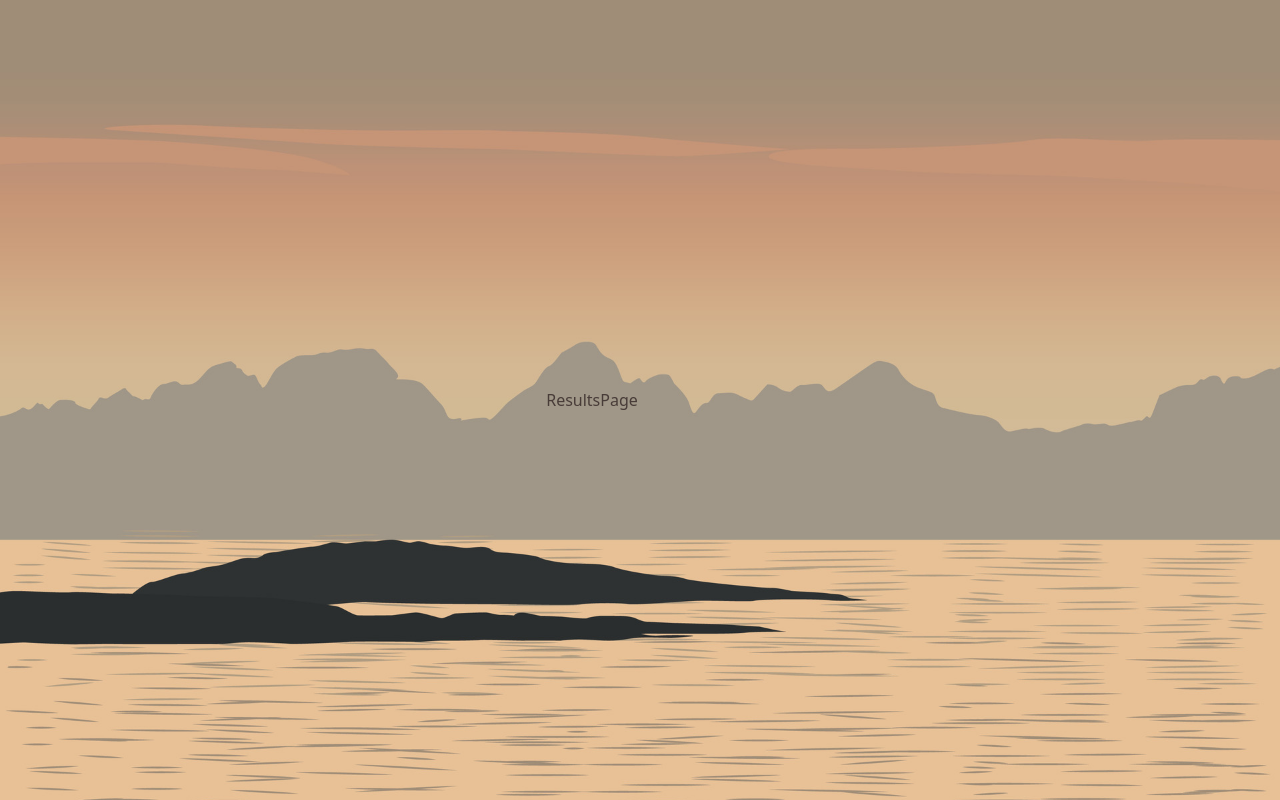
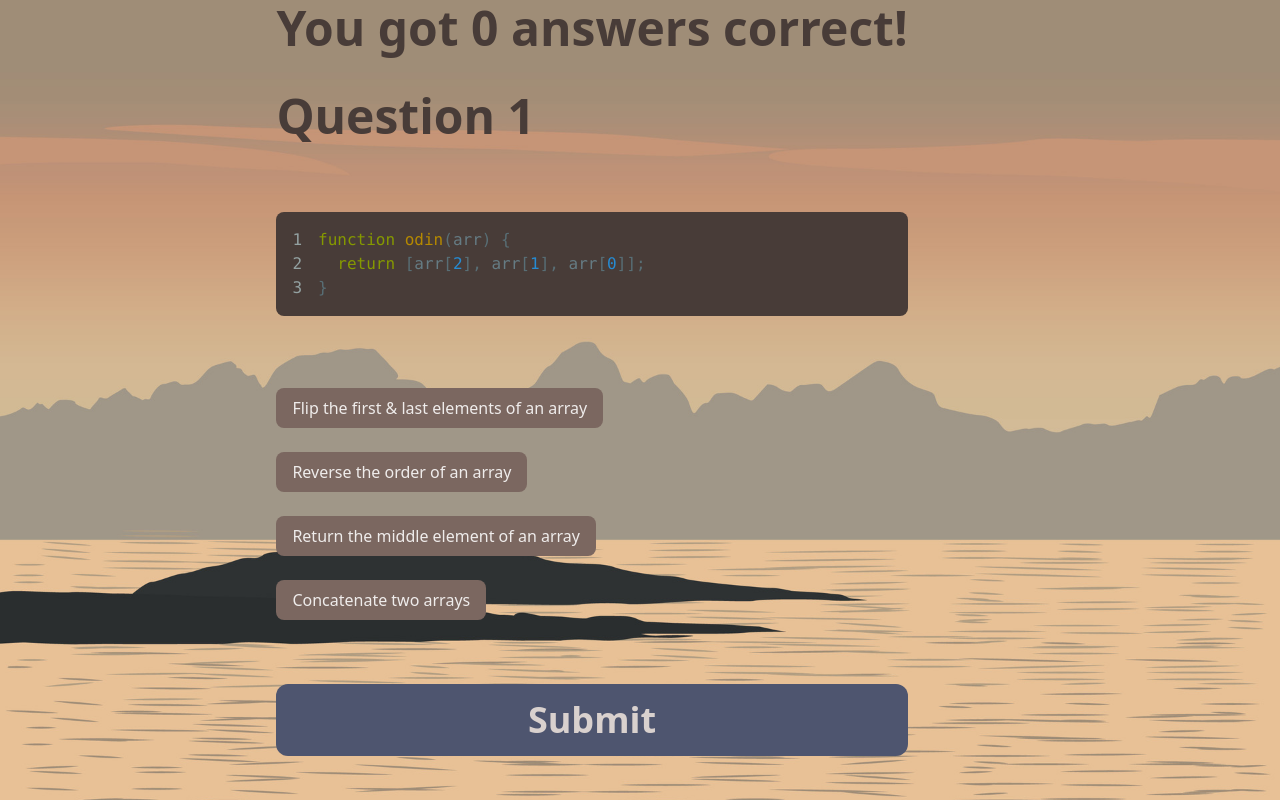
Before and after one commit to JoleneKearse/runic-code, a React (Vite) app: page /results in a window 1280 px wide. Built offline with nearby package versions, Linux system fonts and the light colour scheme.

Commit message:
chore: display defeated questions

```diff
--- a/src/App.jsx
+++ b/src/App.jsx
@@ -5,15 +5,16 @@ import QuizPage from "./pages/QuizPage";
 import ResultsPage from "./pages/ResultsPage";
 
 function App() {
+  const [quizOver, setQuizOver] = useState(false);
   const [correctAnswers, setCorrectAnswers] = useState(0);
-  console.log(correctAnswers);
+  const [userChoices, setUserChoices] = useState([]);
 
   return (
     <main className="min-h-screen md:w-5/6 lg:w-3/5 xl:ms-52 mx-auto flex flex-col justify-center items-center">
       <Routes>
         <Route path="/" element={<HomePage />} />
-        <Route path="/quiz" element={<QuizPage setCorrectAnswers={setCorrectAnswers} />} />
-        <Route path="/results" element={<ResultsPage correctAnswers={correctAnswers} />} />
+        <Route path="/quiz" element={<QuizPage setQuizOver={setQuizOver} setCorrectAnswers={setCorrectAnswers} setUserChoices={setUserChoices} quizOver={quizOver} userChoices={userChoices} />} />
+        <Route path="/results" element={<ResultsPage correctAnswers={correctAnswers} userChoices={userChoices} quizOver={quizOver} />} />
       </Routes>
     </main>
   )
--- a/src/components/Code.jsx
+++ b/src/components/Code.jsx
@@ -1,7 +1,5 @@
 import { Prism as SyntaxHighlighter } from "react-syntax-highlighter";
 import { solarizedlight } from "react-syntax-highlighter/dist/esm/styles/prism";
-
-import { questions } from "../data/data";
 
 const Code = ({ code }) => {
   const customStyle = {
--- a/src/components/MultipleChoice.jsx
+++ b/src/components/MultipleChoice.jsx
@@ -1,15 +1,22 @@
-const MultipleChoice = ({ choices, setCorrectAnswers, correctAnswerIndex }) => {
+const MultipleChoice = ({ choices, setCorrectAnswers, correctAnswerIndex, userChoices, setUserChoices, quizOver, currentQuestion }) => {
   const handleQuestionClick = (index) => {
     if (index === correctAnswerIndex) {
       setCorrectAnswers((prev) => prev + 1);
-    }
+    };
+    setUserChoices((prev) => [...prev, index]);
   };
+  const determineCorrectChoice = (index) => {
+    if (!quizOver) return "bg-neutral-800";
+    if (index === correctAnswerIndex) return "bg-accent-pink";
+    if (userChoices[currentQuestion] === index && index !== correctAnswerIndex) return "bg-accent-red";
+    return "bg-neutral-800";
+  }
   return (
     <ol className="flex flex-col gap-6 text-left">
       {choices.map((choice, index) => (
         <li key={index}>
           <button
-            className="bg-neutral-800 text-neutral-100 py-2 px-4 rounded-lg"
+            className={`bg-neutral-800 text-neutral-100 py-2 px-4 rounded-lg ${determineCorrectChoice(index)}`}
             onClick={() => handleQuestionClick(index)}
           >
             {choice}
--- a/src/components/QuestionContainer.jsx
+++ b/src/components/QuestionContainer.jsx
@@ -5,25 +5,57 @@ import Code from "./Code";
 import MultipleChoice from "./MultipleChoice";
 import Button from "./Button";
 
-const QuestionContainer = ({ setCorrectAnswers }) => {
+const QuestionContainer = ({ setCorrectAnswers, userChoices, setUserChoices, setQuizOver, quizOver }) => {
   const [currentQuestion, setCurrentQuestion] = useState(0);
   const navigate = useNavigate();
+  const getButtonText = () => {
+    if (currentQuestion !== 9 && !quizOver) {
+      return "Submit";
+    } else if (!quizOver) {
+      return "Get my score!";
+    } else if (currentQuestion !== 9 && quizOver) {
+      return "Go again?"
+    } else {
+      return "Next!";
+    }
+  };
+
   const handleClick = () => {
+    if (quizOver && currentQuestion === 9) {
+      setQuizOver(false);
+      setCurrentQuestion(0);
+      setCorrectAnswers(0);
+      setUserChoices([]);
+      navigate("/quiz");
+    }
     if (currentQuestion !== 9) {
       setCurrentQuestion(currentQuestion + 1);
     } else {
+      setQuizOver(true);
       navigate("/results");
     }
-  }
+  };
 
   return (
     <article className="flex flex-col gap-16 py-10">
-      <h2 className="text-2xl font-black md:text-3xl lg:text-5xl">Question {currentQuestion + 1}</h2>
-      {currentQuestion !== 10 && <Code code={questions[currentQuestion].code} />}
-      {currentQuestion !== 10 && <MultipleChoice choices={questions[currentQuestion].choices} correctAnswerIndex={questions[currentQuestion].correctAnswerIndex} setCorrectAnswers={setCorrectAnswers} />}
-      <Button text={currentQuestion !== 9 ? "Submit" : "Get my score!"} onClick={handleClick} />
+      <h2 className="text-2xl font-black md:text-3xl lg:text-5xl">{quizOver ? "Answer" : "Question"} {currentQuestion + 1}</h2>
+      {currentQuestion !== 10 &&
+        <Code code={questions[currentQuestion].code} />
+      }
+      {currentQuestion !== 10 &&
+        <MultipleChoice
+          choices={questions[currentQuestion].choices}
+          correctAnswerIndex={questions[currentQuestion].correctAnswerIndex}
+          setCorrectAnswers={setCorrectAnswers}
+          userChoices={userChoices}
+          setUserChoices={setUserChoices}
+          quizOver={quizOver}
+          currentQuestion={currentQuestion}
+        />
+      }
+      <Button text={getButtonText()} onClick={handleClick} />
     </article>
   )
 }
 
-export default QuestionContainer
+export default QuestionContainer;
--- a/src/data/data.js
+++ b/src/data/data.js
@@ -4,7 +4,7 @@ export const questions = [
   return [arr[2], arr[1], arr[0]];
 }`,
 		choices: [
-			"Fix the first & last elements of an array",
+			"Flip the first & last elements of an array",
 			"Reverse the order of an array",
 			"Return the middle element of an array",
 			"Concatenate two arrays",
@@ -113,7 +113,7 @@ export const questions = [
 			"Counts how many times an item appears in the array.",
 			"Removes the item from the array if it exists.",
 		],
-    correctAnswerIndex: 0,
+		correctAnswerIndex: 0,
 	},
 	{
 		code: `function midgard(str) {
--- a/src/pages/QuizPage.jsx
+++ b/src/pages/QuizPage.jsx
@@ -1,12 +1,12 @@
 
 import QuestionContainer from "../components/QuestionContainer";
 
-const QuizPage = ({ setCorrectAnswers }) => {
+const QuizPage = ({ setQuizOver, setCorrectAnswers, userChoices, setUserChoices, quizOver }) => {
   return (
     <article className="w-full h-full">
-      <QuestionContainer setCorrectAnswers={setCorrectAnswers}  />
+      <QuestionContainer setQuizOver={setQuizOver} setCorrectAnswers={setCorrectAnswers} userChoices={userChoices} setUserChoices={setUserChoices} quizOver={quizOver} />
     </article>
   )
 }
 
-export default QuizPage
+export default QuizPage;
--- a/src/pages/ResultsPage.jsx
+++ b/src/pages/ResultsPage.jsx
@@ -1,8 +1,12 @@
 import React from 'react'
+import QuestionContainer from '../components/QuestionContainer'
 
-const ResultsPage = () => {
+const ResultsPage = ({ correctAnswers, userChoices, quizOver}) => {
   return (
-    <div>ResultsPage</div>
+    <article>
+      <p className="text-3xl font-black md:text-4xl lg:text-5xl">You got {correctAnswers} answer{correctAnswers !== 1 ? "s" : ""} correct!</p>
+      <QuestionContainer correctAnswers={correctAnswers} userChoices={userChoices} quizOver={quizOver} />
+    </article>
   )
 }
 
```
